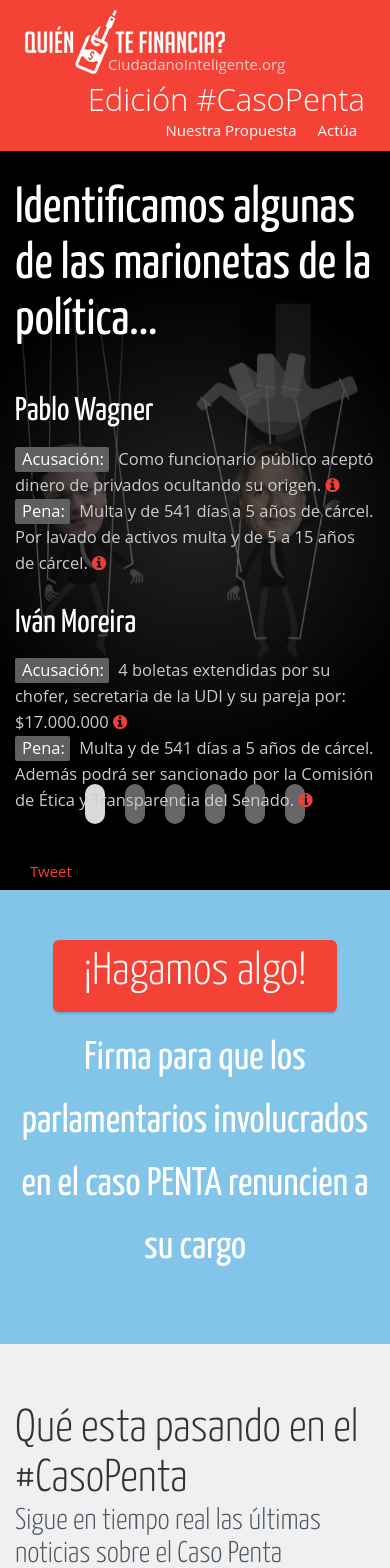
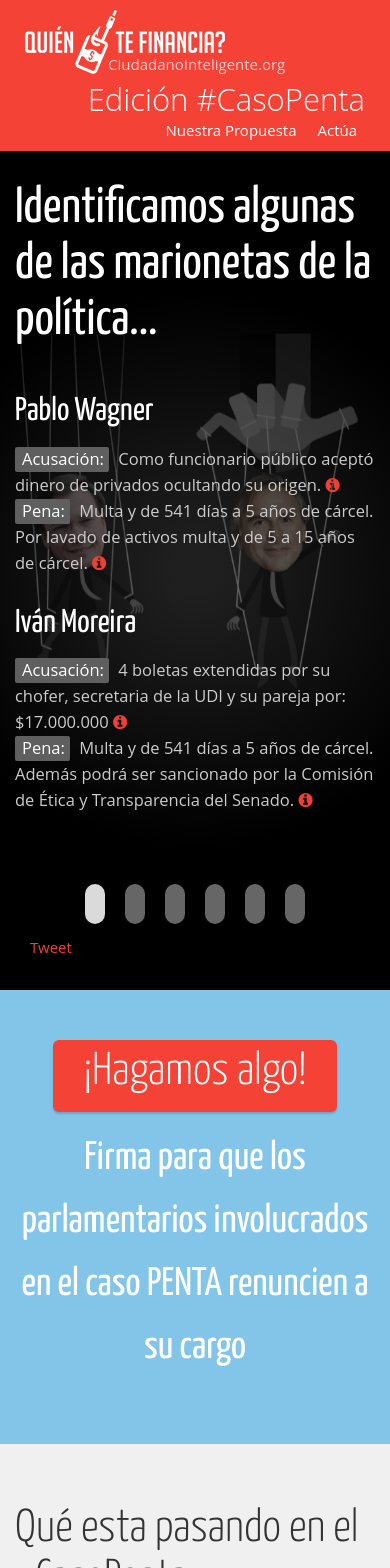
Before and after one commit to ciudadanointeligente/quien-te-financia, a Jekyll site: the page built from index.html, in a window 390 px wide. Shown: the top 1568 px of the page. Built offline with Jekyll 4.4.1, drawn with Linux system fonts in a browser that asks for light colours; nearby versions of some CDN libraries; comment, search, counter and statistics services are not loaded.

Commit message:
Arreglos para movil

```diff
--- a/_sass/_layout.scss
+++ b/_sass/_layout.scss
@@ -631,7 +631,7 @@
 }
 
 .follow{
-	margin: -30px 0px 0px 0;
+	margin: -54px 0px 0px 0;
 }
 
 .embed{
--- a/css/carousel.css
+++ b/css/carousel.css
@@ -285,6 +285,12 @@
 	}
 }
 
+@media screen and (max-width: 400px) {
+	.slides {
+		height: 500px;
+	}
+}
+
 @import url(http://fonts.googleapis.com/css?family=Lato:300,400,700);
 @font-face {
 	font-weight: normal;
```
